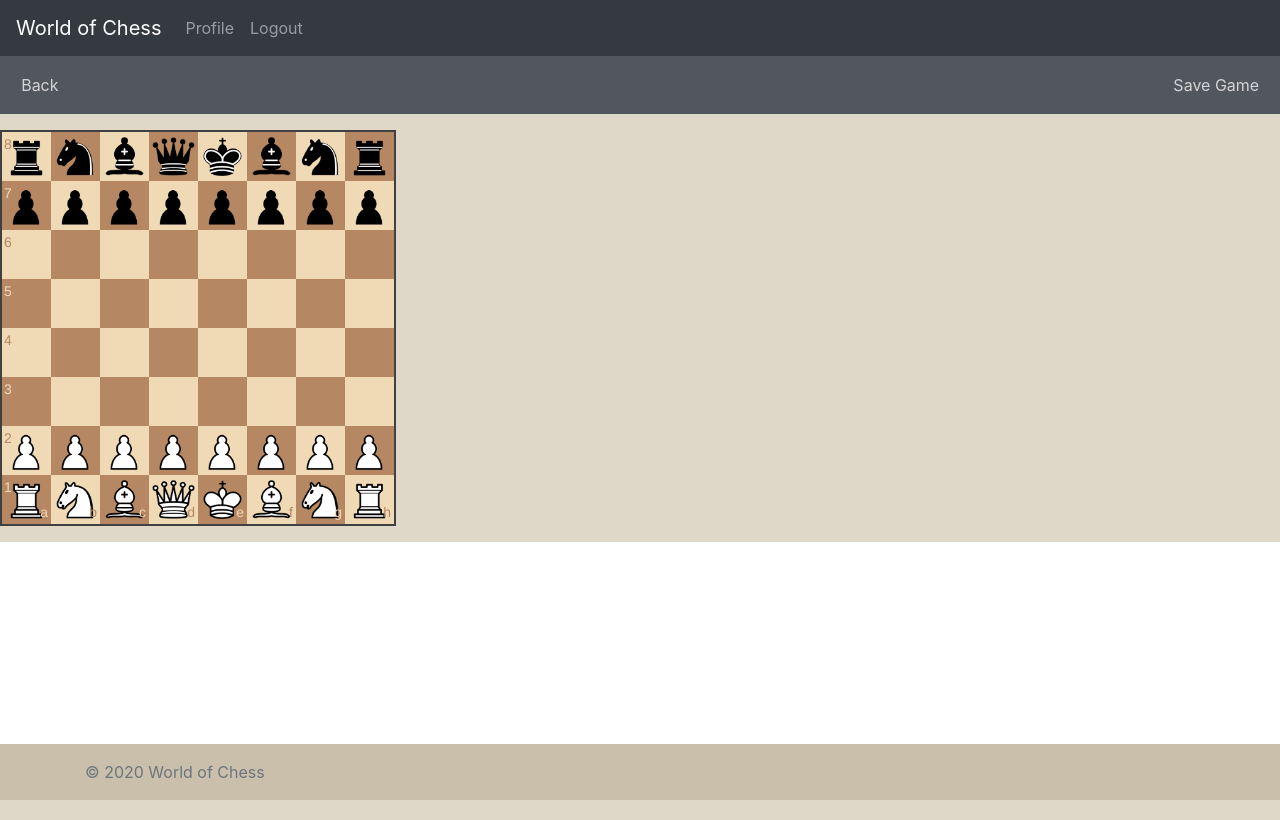
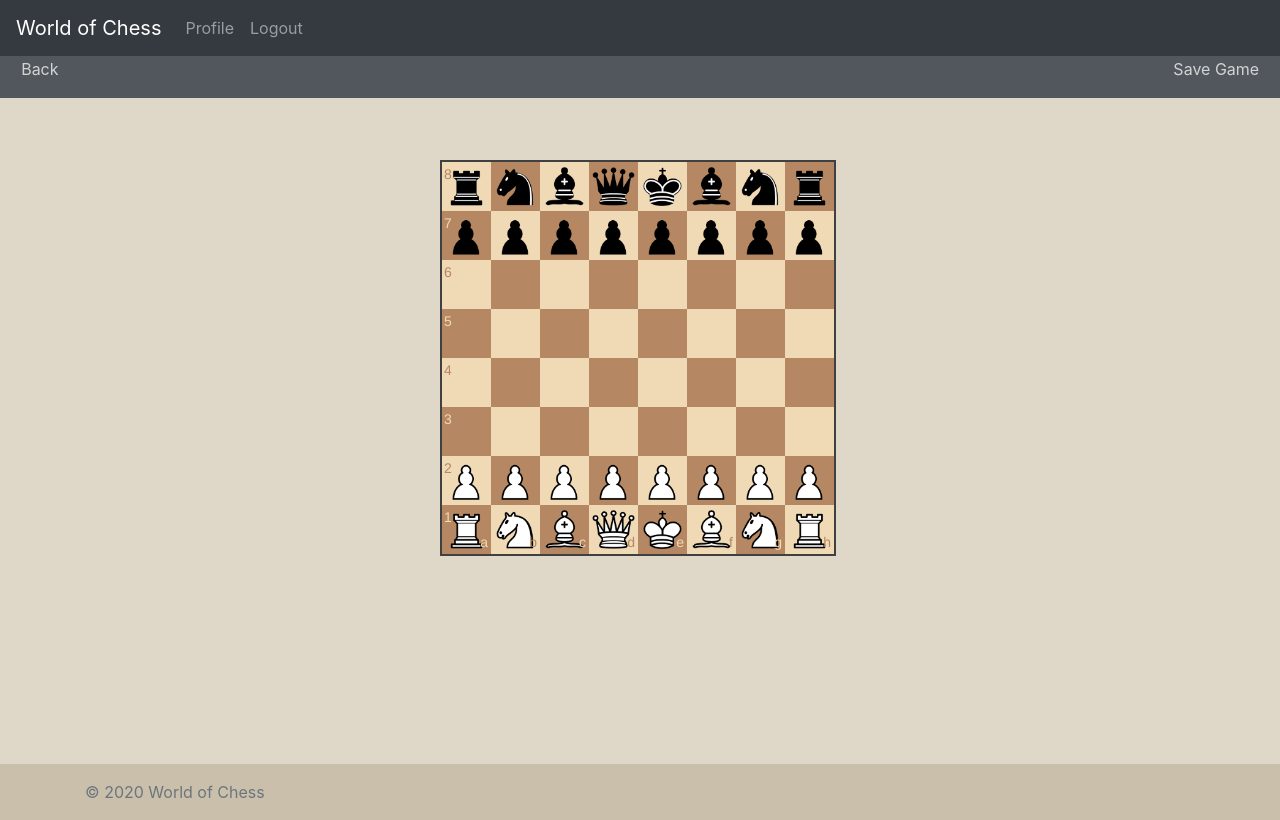
Before and after one commit to JonahSutter/COMP442_Website_Project, a Flask app: page /game/ in a window 1280 px wide. Run offline with Flask 2, Linux system fonts and the light colour scheme; data comes from the database, SQL or seed files in the repository; both versions use the stored data as it was after the commit; parts of the project's set-up code (start-up, migrations or seed data) failed here and were passed over; some libraries are stand-ins or nearby versions.

Commit message:
Fixed styling and error fixes
-Caught an uncaught TypeError
-Navbar fixed to top.
-menu bar fixed beneath navbar when relevant.
-misc. styling fixes

```diff
--- a/server.py
+++ b/server.py
@@ -84,7 +84,7 @@ def check_login():
     uid = session.get("uid")
     try:
         exp = datetime.strptime(session.get("expires"), "Y-%m-%dT%H:%M:%SZ")
-    except ValueError:
+    except ValueError or TypeError:
         exp = None
     conn = get_db()
     c = conn.cursor()
--- a/static/styles/account_style.css
+++ b/static/styles/account_style.css
@@ -6,6 +6,8 @@
 	color: #52475d;
 	width: 100%;
 	margin-bottom: 1em;
+	position: fixed;
+	top: 56px;
 }
 
 #save-form-id {
--- a/static/styles/base_style.css
+++ b/static/styles/base_style.css
@@ -12,3 +12,8 @@ footer {
 	background-color: #cabfab;
 	color: #cabfab;
 }
+
+#flash-messages {
+	position: fixed;
+	top: 5%;
+}
--- a/static/styles/game_style.css
+++ b/static/styles/game_style.css
@@ -1,7 +1,9 @@
 
-.game-board {
+#board {
+	padding-top: 10em;
+	display: block;
 	margin-left: auto;
-	margin-right: auto;
+	margin-right:auto;
 	margin-bottom: 15%;
 }
 
@@ -29,7 +31,6 @@
 	background-color: #52575d;
 	color: #52475d;
 	width: 100%;
-	margin-bottom: 1em;
 }
 
 #game-back-button {
@@ -52,3 +53,13 @@
 #game-save-button:hover {
 	color: white;
 }
+
+.menu {
+	position: fixed;
+	top: 5%;
+	background-color: #52575d;
+	margin-left: .01em;
+	padding-bottom: 1em;
+	padding-top: 1em;
+	width: 100%;
+}
--- a/templates/game_page.html
+++ b/templates/game_page.html
@@ -22,7 +22,7 @@ function goBack() {
 
 {% block content %}
 
-<div class="row">
+<div class="row menu">
 	<div class="col-md-6">
 		<div class="back-button">
 			<button id="game-back-button" onclick="goBack()"> Back </button>
--- a/templates/template.j2
+++ b/templates/template.j2
@@ -22,7 +22,7 @@
 <body>
 
   {% block navbar %}
-  <nav class="navbar navbar-expand-lg navbar-dark bg-dark">
+  <nav class="navbar navbar-expand-lg navbar-dark bg-dark fixed-top">
     <a class="navbar-brand" href="{{url_for('get_main')}}">World of Chess</a>
     <button class="navbar-toggler" type="button" data-toggle="collapse" data-target="#navbarSupportedContent" aria-controls="navbarSupportedContent" aria-expanded="false" aria-label="Toggle navigation">
       <span class="navbar-toggler-icon"></span>
@@ -61,7 +61,7 @@
 
   <main>
     {% block messages %}
-    <div class="container">
+    <div class="container" id="flash-messages">
       {% for message in get_flashed_messages() %}
       <div class="alert alert-warning">
         <button type="button" class="close" data-dismiss="alert">
@@ -77,7 +77,7 @@
     {% endblock %}
   </main>
   {% block footer %}
-  <footer class="footer fixed-bottom p-3">
+  <footer class="footer p-3">
     <div class="container">
         <span class="text-muted">&#169; 2020 World of Chess </span>
     </div>
```
Also changed, not shown: static/styles/main_style.css (+20 -1 lines), templates/main_page.html (+8 -6 lines), chess_data.sqlite3.
